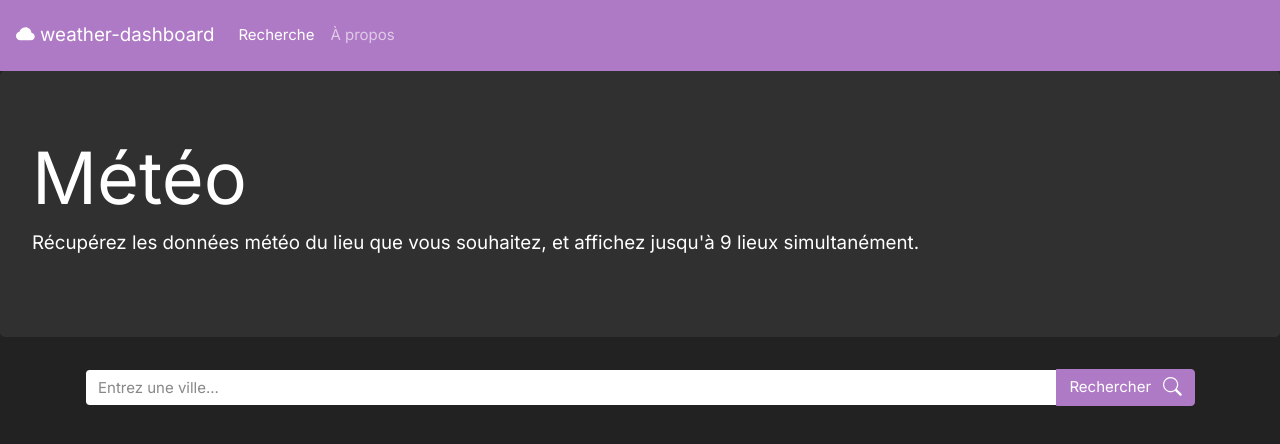
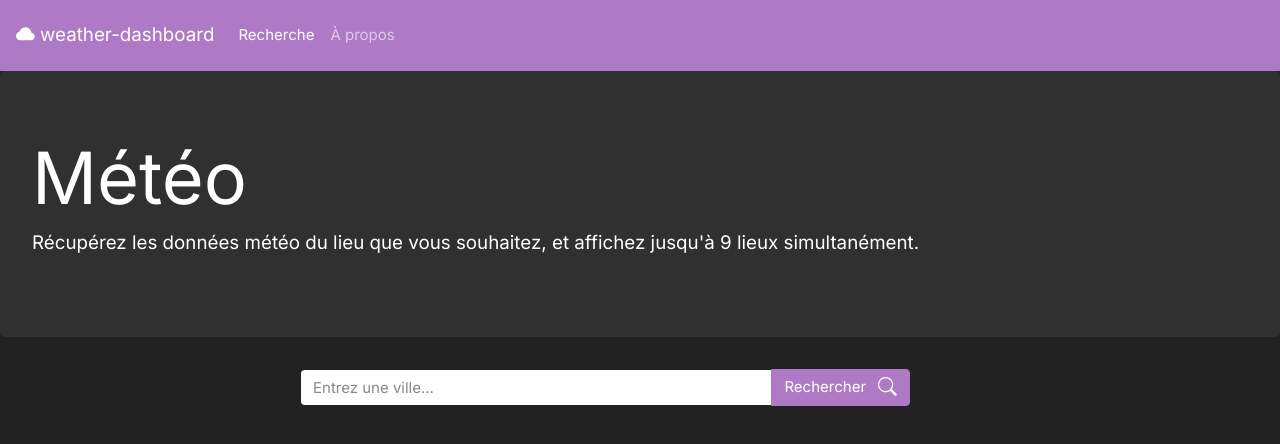
Before and after one commit to maxencelav/weather-dashboard, a Vue app: page / in a window 1280 px wide. Shown: the top 444 px of the page. Built offline with nearby package versions, Linux system fonts and the light colour scheme; what vue-async-computed would draw is missing.

Commit message:
Localstorage for data reload

```diff
--- a/src/components/CityDisplay.vue
+++ b/src/components/CityDisplay.vue
@@ -1,5 +1,6 @@
 <template>
   <div class="weather">
+     <b-card-group columns>
     <b-card no-body v-for="(city, index) in weatherData" :key="index">
       <div class="card-header">
         Votre recherche : <code>{{ city.name }}</code>
@@ -57,6 +58,7 @@
         </b-container>
       </div>
     </b-card>
+    </b-card-group>
   </div>
 </template>
 
--- a/src/store/index.js
+++ b/src/store/index.js
@@ -6,7 +6,7 @@ Vue.use(Vuex)
 
 const vuexLocalStorage = new VuexPersist({
   key: 'vuex', // The key to store the state on in the storage provider.
-  storage: window.sessionStorage // or window.sessionStorage or localForage
+  storage: window.localStorage // or window.sessionStorage or localForage
   // Function that passes the state and returns the state with only the objects you want to store.
   // reducer: state => state,
   // Function that passes a mutation and lets you decide if it should update the state in localStorage.
@@ -33,7 +33,6 @@ export default new Vuex.Store({
     },
     addData (state, data) {
       if (state.dataWeather.length === 9) { // Check the limit of 9 city
-        console.log('trop gros!!')
         state.dataWeather.shift() // Delete the first one
       }
       state.dataWeather.push(data)
--- a/src/views/Home.vue
+++ b/src/views/Home.vue
@@ -6,10 +6,10 @@
             jusqu'à 9 lieux simultanément."
     >
     </b-jumbotron>
-    <b-container fluid="md">
-      <b-row class="align-content-center">
-        <b-col sm="12"><CitySearch></CitySearch></b-col>
-        <b-col sm="12" class="mt-4"
+    <b-container fluid>
+      <b-row class="justify-content-md-center">
+        <b-col sm="6"><CitySearch></CitySearch></b-col>
+        <b-col sm="auto" class="mt-4"
           ><CityDisplay :cityList="currentCityList"></CityDisplay
         ></b-col>
       </b-row>
```
